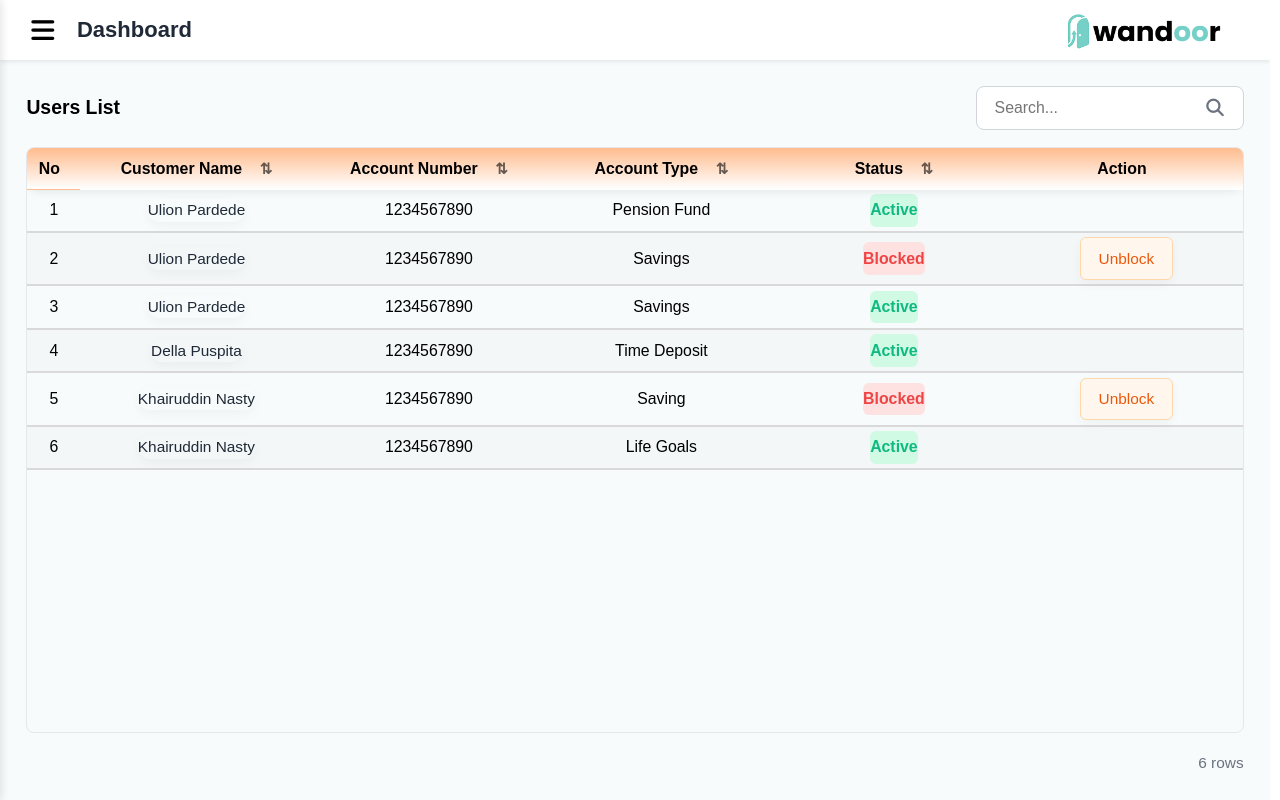
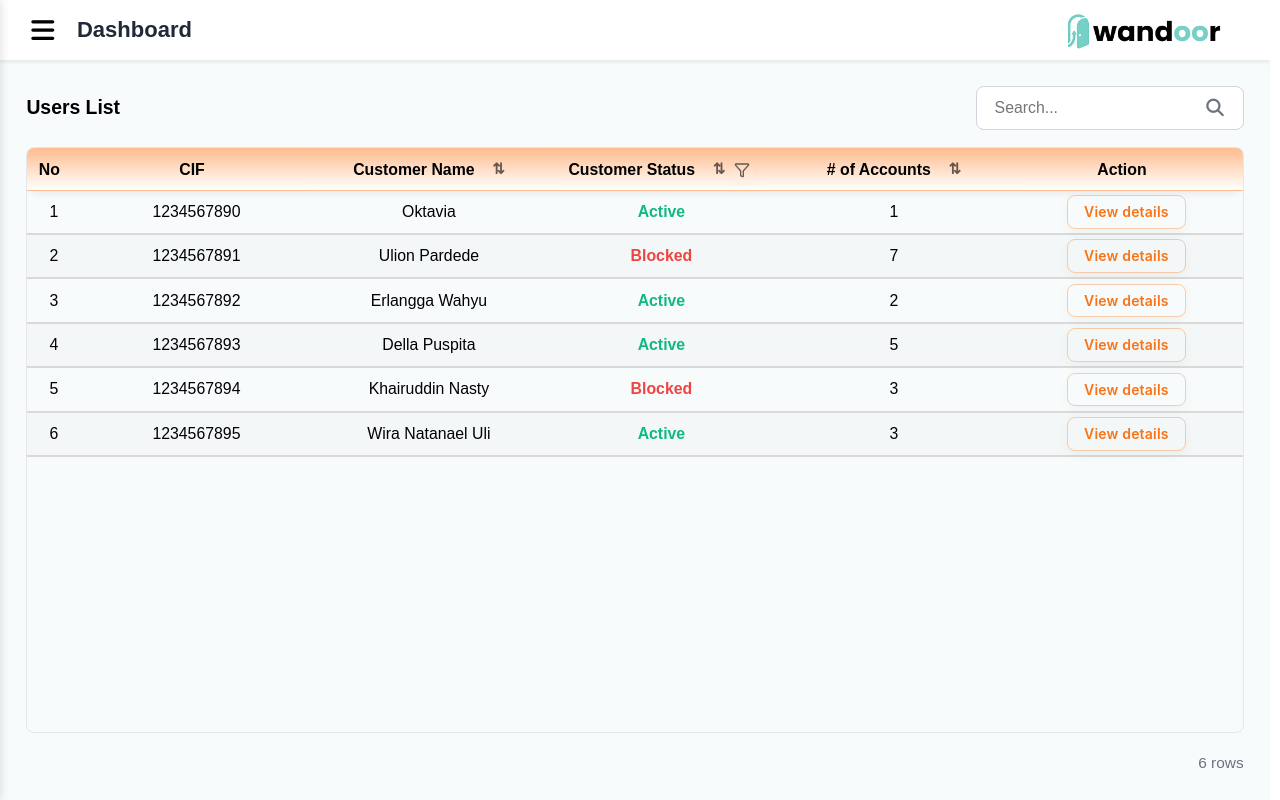
Before and after one commit to kelompok-3-odp343/Client-Side, a React (Vite) app: page /admin/users in a window 1280 px wide. Built offline with nearby package versions, Linux system fonts and the light colour scheme; sample sign-in values are in the browser's storage.

Commit message:
update halaman admin users

```diff
--- a/src/features/admin-dashboard/pages/AdminUsers.jsx
+++ b/src/features/admin-dashboard/pages/AdminUsers.jsx
@@ -1,5 +1,6 @@
-import React, { useState } from "react";
+import React, { useState, useMemo } from "react";
 import { useNavigate } from "react-router-dom";
+import { Filter, X } from "lucide-react";
 import AdminNavBar from "../components/AdminNavBar";
 import AdminSideBar from "../components/AdminSideBar";
 import SearchBar from "../components/SearchBar";
@@ -12,19 +13,24 @@ export default function AdminUsers() {
 	const [isSidebarOpen, setIsSidebarOpen] = useState(false);
 	const [searchQuery, setSearchQuery] = useState("");
 	const [sortConfig, setSortConfig] = useState({ key: null, direction: "asc" });
+	const [filterStatus, setFilterStatus] = useState([]);
+	const [showStatusFilter, setShowStatusFilter] = useState(false);
 
 	const toggleSidebar = () => setIsSidebarOpen(!isSidebarOpen);
 
-	const users = [
+	// Raw accounts data
+	const rawAccounts = [
 		{
 			id: 1,
-			customerName: "Ulion Pardede",
+			cif: "1234567890",
+			customerName: "Oktavia",
 			accountNumber: "1234567890",
 			accountType: "Pension Fund",
 			status: "Active",
 		},
 		{
 			id: 2,
+			cif: "1234567891",
 			customerName: "Ulion Pardede",
 			accountNumber: "1234567890",
 			accountType: "Savings",
@@ -32,48 +38,208 @@ export default function AdminUsers() {
 		},
 		{
 			id: 3,
+			cif: "1234567891",
 			customerName: "Ulion Pardede",
-			accountNumber: "1234567890",
+			accountNumber: "1234567891",
 			accountType: "Savings",
-			status: "Active",
+			status: "Blocked",
 		},
 		{
 			id: 4,
-			customerName: "Della Puspita",
-			accountNumber: "1234567890",
+			cif: "1234567891",
+			customerName: "Ulion Pardede",
+			accountNumber: "1234567892",
 			accountType: "Time Deposit",
 			status: "Active",
 		},
 		{
 			id: 5,
+			cif: "1234567891",
+			customerName: "Ulion Pardede",
+			accountNumber: "1234567893",
+			accountType: "Pension Fund",
+			status: "Active",
+		},
+		{
+			id: 6,
+			cif: "1234567891",
+			customerName: "Ulion Pardede",
+			accountNumber: "1234567894",
+			accountType: "Life Goals",
+			status: "Active",
+		},
+		{
+			id: 7,
+			cif: "1234567891",
+			customerName: "Ulion Pardede",
+			accountNumber: "1234567895",
+			accountType: "Savings",
+			status: "Active",
+		},
+		{
+			id: 8,
+			cif: "1234567891",
+			customerName: "Ulion Pardede",
+			accountNumber: "1234567896",
+			accountType: "Time Deposit",
+			status: "Active",
+		},
+		{
+			id: 9,
+			cif: "1234567892",
+			customerName: "Erlangga Wahyu",
+			accountNumber: "1234567897",
+			accountType: "Savings",
+			status: "Active",
+		},
+		{
+			id: 10,
+			cif: "1234567892",
+			customerName: "Erlangga Wahyu",
+			accountNumber: "1234567898",
+			accountType: "Life Goals",
+			status: "Active",
+		},
+		{
+			id: 11,
+			cif: "1234567893",
+			customerName: "Della Puspita",
+			accountNumber: "1234567899",
+			accountType: "Time Deposit",
+			status: "Active",
+		},
+		{
+			id: 12,
+			cif: "1234567893",
+			customerName: "Della Puspita",
+			accountNumber: "1234567900",
+			accountType: "Savings",
+			status: "Active",
+		},
+		{
+			id: 13,
+			cif: "1234567893",
+			customerName: "Della Puspita",
+			accountNumber: "1234567901",
+			accountType: "Pension Fund",
+			status: "Active",
+		},
+		{
+			id: 14,
+			cif: "1234567893",
+			customerName: "Della Puspita",
+			accountNumber: "1234567902",
+			accountType: "Life Goals",
+			status: "Active",
+		},
+		{
+			id: 15,
+			cif: "1234567893",
+			customerName: "Della Puspita",
+			accountNumber: "1234567903",
+			accountType: "Time Deposit",
+			status: "Active",
+		},
+		{
+			id: 16,
+			cif: "1234567894",
 			customerName: "Khairuddin Nasty",
-			accountNumber: "1234567890",
+			accountNumber: "1234567904",
 			accountType: "Saving",
 			status: "Blocked",
 		},
 		{
-			id: 6,
+			id: 17,
+			cif: "1234567894",
 			customerName: "Khairuddin Nasty",
-			accountNumber: "1234567890",
+			accountNumber: "1234567905",
 			accountType: "Life Goals",
+			status: "Active",
+		},
+		{
+			id: 18,
+			cif: "1234567894",
+			customerName: "Khairuddin Nasty",
+			accountNumber: "1234567906",
+			accountType: "Savings",
+			status: "Blocked",
+		},
+		{
+			id: 19,
+			cif: "1234567895",
+			customerName: "Wira Natanael Uli",
+			accountNumber: "1234567907",
+			accountType: "Savings",
+			status: "Active",
+		},
+		{
+			id: 20,
+			cif: "1234567895",
+			customerName: "Wira Natanael Uli",
+			accountNumber: "1234567908",
+			accountType: "Time Deposit",
+			status: "Active",
+		},
+		{
+			id: 21,
+			cif: "1234567895",
+			customerName: "Wira Natanael Uli",
+			accountNumber: "1234567909",
+			accountType: "Pension Fund",
 			status: "Active",
 		},
 	];
 
+	// Group accounts by CIF to get unique users
+	const users = useMemo(() => {
+		const groupedByCif = rawAccounts.reduce((acc, account) => {
+			if (!acc[account.cif]) {
+				acc[account.cif] = {
+					cif: account.cif,
+					customerName: account.customerName,
+					accounts: [],
+				};
+			}
+			acc[account.cif].accounts.push(account);
+			return acc;
+		}, {});
+
+		return Object.values(groupedByCif).map((user) => {
+			const hasBlocked = user.accounts.some((acc) => acc.status === "Blocked");
+			return {
+				cif: user.cif,
+				customerName: user.customerName,
+				status: hasBlocked ? "Blocked" : "Active",
+				accountCount: user.accounts.length,
+				accounts: user.accounts,
+			};
+		});
+	}, []);
+
 	const tableColumns = [
 		{ key: "no", label: "No", sortable: false },
+		{ key: "cif", label: "CIF", sortable: false },
 		{ key: "customerName", label: "Customer Name", sortable: true },
-		{ key: "accountNumber", label: "Account Number", sortable: true },
-		{ key: "accountType", label: "Account Type", sortable: true },
-		{ key: "status", label: "Status", sortable: true },
+		{ key: "status", label: "Customer Status", sortable: true, filterable: true },
+		{ key: "accountCount", label: "# of Accounts", sortable: true },
 		{ key: "action", label: "Action", sortable: false },
 	];
 
-	const filteredUsers = users.filter((user) =>
-		Object.values(user).some((val) =>
-			val.toString().toLowerCase().includes(searchQuery.toLowerCase())
-		)
-	);
+	// Get unique statuses
+	const statuses = ["Active", "Blocked"];
+
+	// Filter and search
+	const filteredUsers = users.filter((user) => {
+		// Search filter
+		const matchesSearch =
+			user.customerName.toLowerCase().includes(searchQuery.toLowerCase()) ||
+			user.cif.includes(searchQuery);
+
+		// Status filter
+		const matchesStatus = filterStatus.length === 0 || filterStatus.includes(user.status);
+
+		return matchesSearch && matchesStatus;
+	});
 
 	const handleSort = (key) => {
 		let direction = "asc";
@@ -94,39 +260,97 @@ export default function AdminUsers() {
 		return 0;
 	});
 
-	const handleUserClick = (user) => {
-		navigate(`/admin/users/${user.id}`, { state: { user } });
+	const handleViewDetails = (user) => {
+		navigate(`/admin/users/${user.cif}`, { state: { user } });
 	};
 
-	const handleUnblock = (userId, e) => {
-		e.stopPropagation();
-		console.log("Unblock user:", userId);
+	const toggleStatusFilter = (status) => {
+		setFilterStatus((prev) =>
+			prev.includes(status) ? prev.filter((s) => s !== status) : [...prev, status]
+		);
+	};
+
+	const clearStatusFilter = () => {
+		setFilterStatus([]);
+	};
+
+	const clearAllFilters = () => {
+		setFilterStatus([]);
+	};
+
+	const hasActiveFilters = filterStatus.length > 0;
+
+	const renderColumnHeader = (column) => {
+		if (!column.filterable || column.key !== "status") return null;
+
+		const hasFilter = filterStatus.length > 0;
+
+		return (
+			<div className="filter-dropdown-container">
+				<button
+					className={`filter-icon-btn ${hasFilter ? "active" : ""}`}
+					onClick={(e) => {
+						e.stopPropagation();
+						setShowStatusFilter(!showStatusFilter);
+					}}
+					title="Filter"
+				>
+					<Filter size={16} />
+					{hasFilter && <span className="filter-badge">{filterStatus.length}</span>}
+				</button>
+
+				{showStatusFilter && (
+					<>
+						<div
+							className="filter-dropdown-overlay"
+							onClick={() => setShowStatusFilter(false)}
+						/>
+						<div className="filter-dropdown">
+							<div className="filter-dropdown-header">
+								<span className="filter-dropdown-title">Filter {column.label}</span>
+								{hasFilter && (
+									<button
+										className="clear-filter-btn"
+										onClick={clearStatusFilter}
+										title="Clear filter"
+									>
+										<X size={14} />
+										Clear
+									</button>
+								)}
+							</div>
+							<div className="filter-options">
+								{statuses.map((status) => (
+									<label key={status} className="filter-checkbox-label">
+										<input
+											type="checkbox"
+											checked={filterStatus.includes(status)}
+											onChange={() => toggleStatusFilter(status)}
+										/>
+										<span>{status}</span>
+									</label>
+								))}
+							</div>
+						</div>
+					</>
+				)}
+			</div>
+		);
 	};
 
 	const renderCell = (row, column, index) => {
 		if (column.key === "no") return index + 1;
-
-		if (column.key === "customerName") {
-			return (
-				<button className="name-link" onClick={() => handleUserClick(row)}>
-					{row.customerName}
-				</button>
-			);
-		}
 
 		if (column.key === "status") {
 			return <StatusBadge status={row.status} type="user" />;
 		}
 
 		if (column.key === "action") {
-			return row.status === "Blocked" ? (
-				<button
-					className="unblock-btn"
-					onClick={(e) => handleUnblock(row.id, e)}
-				>
-					Unblock
+			return (
+				<button className="view-details-btn" onClick={() => handleViewDetails(row)}>
+					View details
 				</button>
-			) : null;
+			);
 		}
 
 		return row[column.key];
@@ -145,11 +369,20 @@ export default function AdminUsers() {
 					sortConfig={sortConfig}
 					onSort={handleSort}
 					renderCell={renderCell}
+					renderColumnHeader={renderColumnHeader}
 					searchBar={
-						<SearchBar
-							value={searchQuery}
-							onChange={(e) => setSearchQuery(e.target.value)}
-						/>
+						<div className="search-and-filter">
+							<SearchBar
+								value={searchQuery}
+								onChange={(e) => setSearchQuery(e.target.value)}
+							/>
+							{hasActiveFilters && (
+								<button className="clear-all-filters-btn" onClick={clearAllFilters}>
+									<X size={16} />
+									Clear All Filters
+								</button>
+							)}
+						</div>
 					}
 					tableClassName="users-list-table"
 					headerColor="peach"
--- a/src/features/admin-dashboard/styles/admin-users.css
+++ b/src/features/admin-dashboard/styles/admin-users.css
@@ -6,39 +6,40 @@
 	overflow: hidden;
 }
 
-.name-link {
-	background: none;
-	border: none;
-	color: #1f2937;
-	font-size: 0.875rem;
-	cursor: pointer;
-	text-align: left;
-	padding: 0;
-	text-decoration: none;
-	transition: color 0.2s;
-	font-weight: 500;
+.view-details-btn {
+    background: none;
+    color: #f97316;
+    border: 1.5px solid rgba(249, 115, 22, 0.35);
+    padding: 6px 16px;
+    border-radius: 8px;
+    font-size: 14px;
+    font-weight: 600;
+    font-family: "Inter", "Poppins", "Segoe UI", sans-serif;
+    letter-spacing: 0.2px;
+    cursor: pointer;
+    transition: all 0.25s ease;
+    display: inline-flex;
+    align-items: center;
+    justify-content: center;
+    line-height: 1.4;
 }
 
-.name-link:hover {
-	color: #6dddcf;
-	text-decoration: underline;
+.view-details-btn:hover {
+    background: rgba(249, 115, 22, 0.08);
+    border-color: rgba(249, 115, 22, 0.6);
+    color: #ea580c;
+    transform: translateY(-1px);
+    box-shadow: 0 2px 6px rgba(249, 115, 22, 0.12);
 }
 
-.unblock-btn {
-	background: #fff7ed;
-	color: #ea580c;
-	border: 1px solid #fed7aa;
-	padding: 0.5rem 1rem;
-	border-radius: 6px;
-	font-size: 0.875rem;
-	font-weight: 500;
-	cursor: pointer;
-	transition: all 0.2s;
+.view-details-btn:active {
+    transform: translateY(0);
+    box-shadow: none;
 }
 
-.unblock-btn:hover {
-	background: #ffedd5;
-	border-color: #fb923c;
+.view-details-btn:focus-visible {
+    outline: 2px solid rgba(249, 115, 22, 0.5);
+    outline-offset: 2px;
 }
 
 @media (max-width: 768px) {
--- a/src/features/admin-dashboard/styles/status-badge.css
+++ b/src/features/admin-dashboard/styles/status-badge.css
@@ -25,11 +25,9 @@
 
 /* User Status */
 .status-active {
-	background: #d1fae5;
 	color: #10b981;
 }
 
 .status-blocked {
-	background: #fee2e2;
 	color: #ef4444;
 }
```
